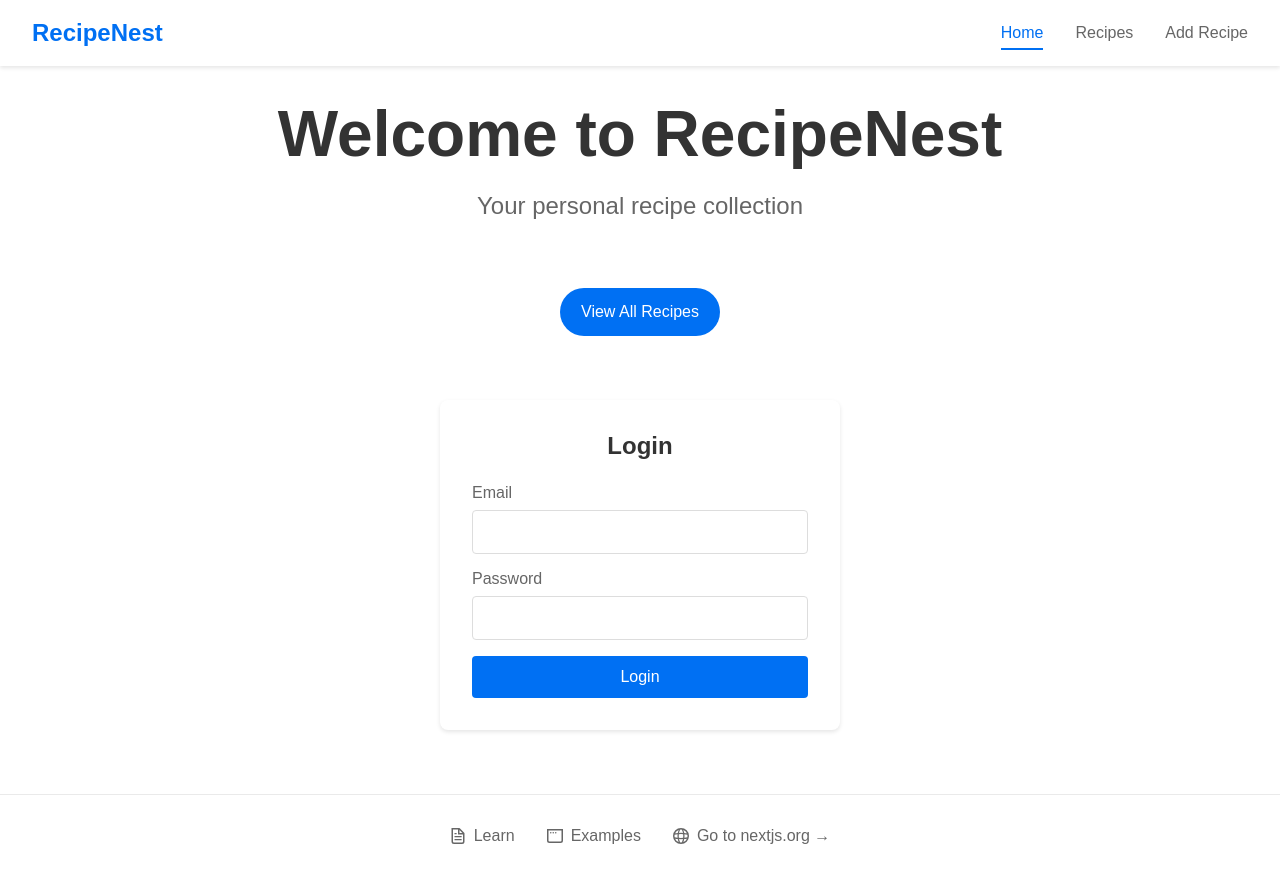
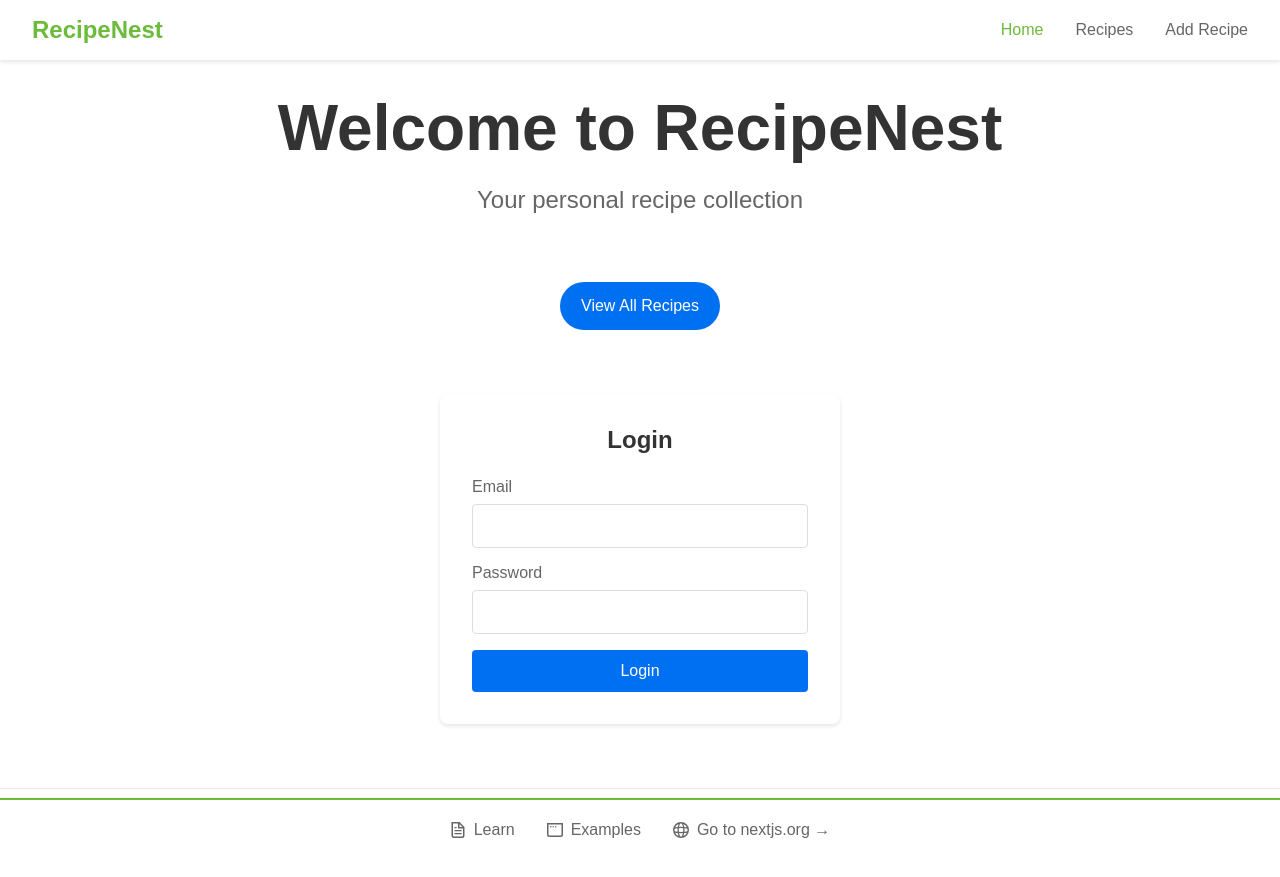
Before and after one commit to noiorhyun/yuexuan-recipe, a Next.js app: page / in a window 1280 px wide. Built offline with nearby package versions, Linux system fonts and the light colour scheme.

Commit message:
change theme color to green

```diff
--- a/app/components/Navbar.module.css
+++ b/app/components/Navbar.module.css
@@ -1,16 +1,16 @@
 .navbar {
-  background: white;
-  padding: 1rem 2rem;
-  box-shadow: 0 2px 4px rgba(0, 0, 0, 0.1);
   display: flex;
   justify-content: space-between;
   align-items: center;
+  padding: 1rem 2rem;
+  background-color: white;
+  box-shadow: 0 2px 4px rgba(0, 0, 0, 0.1);
 }
 
 .logo a {
   font-size: 1.5rem;
   font-weight: bold;
-  color: #0070f3;
+  color: #6CBB3C;
   text-decoration: none;
 }
 
@@ -22,17 +22,21 @@
 .link {
   color: #666;
   text-decoration: none;
-  padding: 0.5rem 0;
-  position: relative;
+  font-weight: 500;
   transition: color 0.2s;
 }
 
-.link:hover {
-  color: #0070f3;
+.link:hover,
+.link:focus {
+  color: #6CBB3C;
+}
+
+.active {
+  color: #6CBB3C;
 }
 
 .link.active {
-  color: #0070f3;
+  color: #6CBB3C;
 }
 
 .link.active::after {
@@ -42,19 +46,17 @@
   left: 0;
   width: 100%;
   height: 2px;
-  background-color: #0070f3;
+  background-color: #6CBB3C;
 }
 
 @media (max-width: 600px) {
   .navbar {
+    flex-direction: column;
     padding: 1rem;
-    flex-direction: column;
-    gap: 1rem;
   }
 
   .links {
-    width: 100%;
-    justify-content: space-around;
+    margin-top: 1rem;
     gap: 1rem;
   }
 }
```
